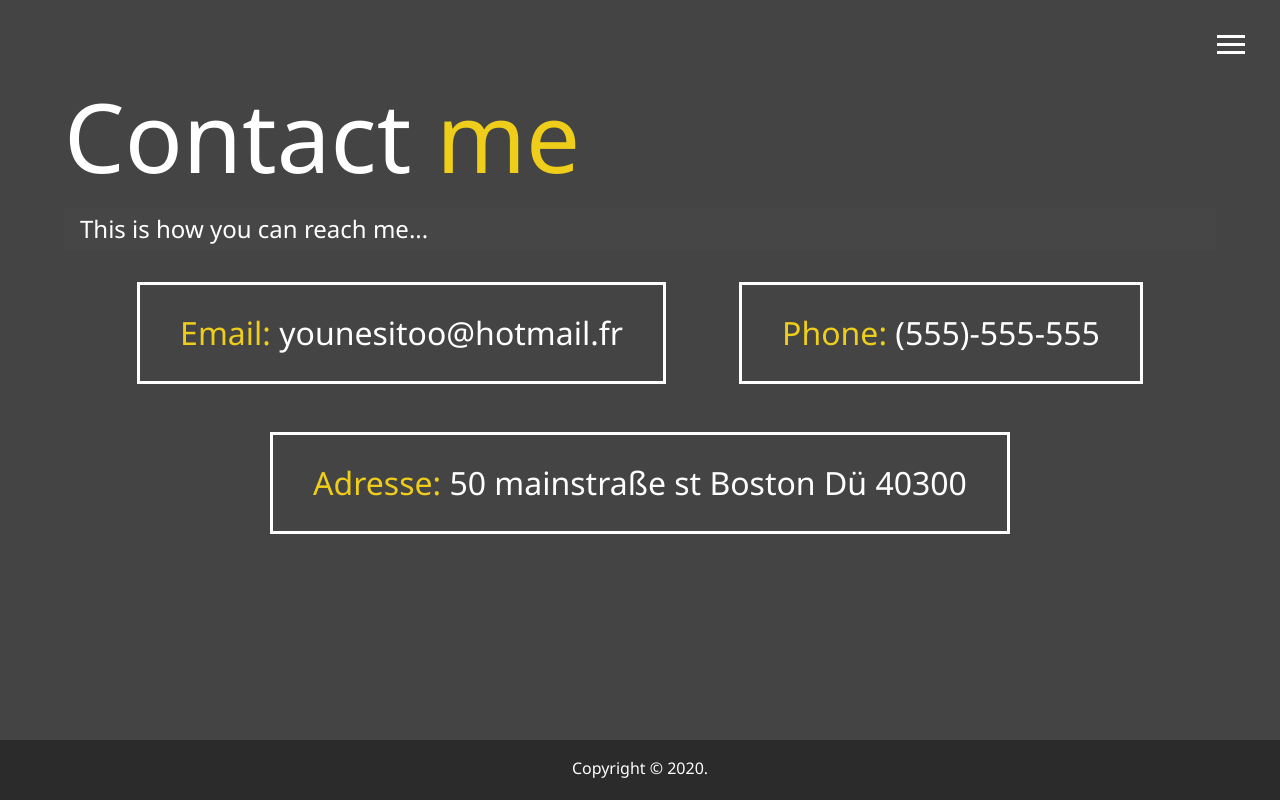
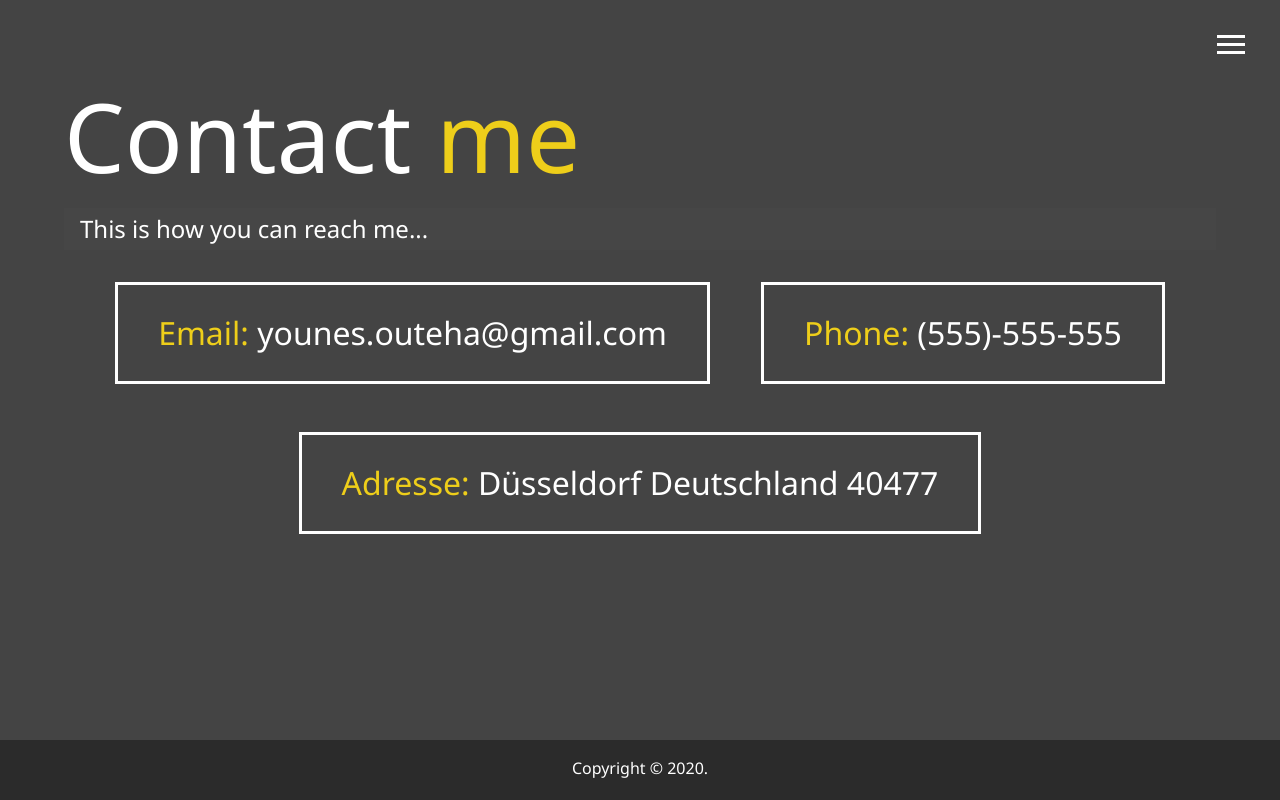
Before and after one commit to YounesOuteha/NewPortfolio, a website: page contact.html in a window 1280 px wide. Drawn offline with Linux system fonts and the light colour scheme.

Commit message:
Update contact.html

```diff
--- a/contact.html
+++ b/contact.html
@@ -43,7 +43,7 @@
         <div class="boxes">
             <div>
                 <span class="text-secondary">Email:</span>
-                younesitoo@hotmail.fr
+                younes.outeha@gmail.com
             </div>
             <div>
                 <span class="text-secondary">Phone:</span>
@@ -51,7 +51,7 @@
             </div>
             <div>
                 <span class="text-secondary">Adresse:</span>
-                50 mainstraße st Boston Dü 40300
+                Düsseldorf Deutschland 40477
             </div>
         </div>
     </main>
```
